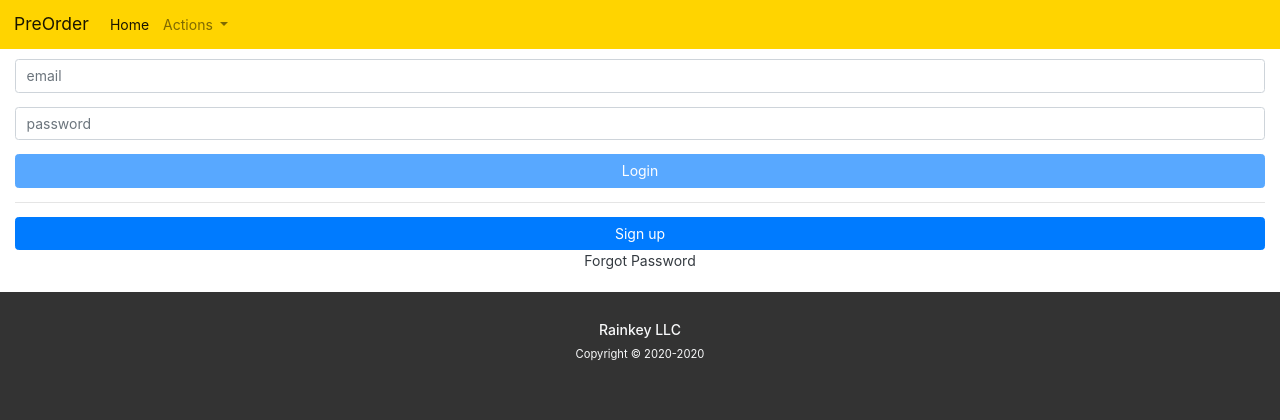
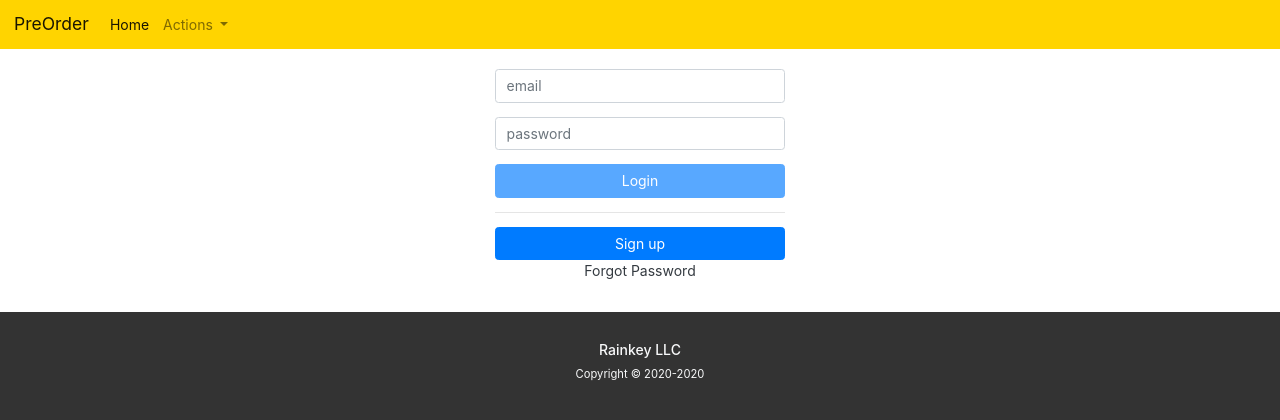
Before and after one commit to blackstrings/preorder-ng, an Angular app: page / in a window 1280 px wide. Shown: the top 420 px of the page. Built offline with nearby package versions, Linux system fonts and the light colour scheme.

Commit message:
add padding and text format long strings

```diff
--- a/src/app/app.component.html
+++ b/src/app/app.component.html
@@ -1,5 +1,5 @@
 <app-header-view></app-header-view>
-<div class="container-fluid">
+<div class="container-fluid" id="main-container">
   <router-outlet></router-outlet>
 </div>
 <app-footer-view></app-footer-view>
--- a/src/app/app.component.scss
+++ b/src/app/app.component.scss
@@ -1,5 +1,7 @@
 #main-container {
-  text-align: center;
-  margin:0;
-  padding: 0;
+  padding-top: 10px;
+  padding-bottom: 10px;
+  margin-top: 49px;
+  max-width: 320px;
+  min-width: 320px;
 }
--- a/src/app/services/merchant-service/merchant.service.ts
+++ b/src/app/services/merchant-service/merchant.service.ts
@@ -89,7 +89,7 @@ export class MerchantService {
   /**
    * Use this when not available in the cache.
    * http call to get the merchant.
-   * returns as an array however due to the interface
+   * returns as an array due to the interface protocol
    */
   public getMerchant(token: string, id: number): Observable<Merchant[] | HttpErrorContainer> {
     if(id){
--- a/src/app/views/nav-views/basic-nav-view/basic-nav-view.component.html
+++ b/src/app/views/nav-views/basic-nav-view/basic-nav-view.component.html
@@ -1,4 +1,4 @@
-<nav  class="navbar navbar-expand-lg navbar-light">
+<nav  class="navbar navbar-expand-lg navbar-light fixed-top">
   <a  class="navbar-brand"  href="#">PreOrder</a>
 
   <button  class="navbar-toggler"  type="button"  data-toggle="collapse"  data-target="#navbarSupportedContent"  aria-controls="navbarSupportedContent"  aria-expanded="false"  aria-label="Toggle navigation">
@@ -18,7 +18,7 @@
           <a [hidden]="isLogin" class="dropdown-item" [routerLink]="ViewRoutes.USER_CREATE_PROFILE"> Create Account </a>
 
           <div [hidden]="!isLogin" class="dropdown-divider"></div>
-          <a [hidden]="!isLogin" class="dropdown-item" [routerLink]="ViewRoutes.MERCHANT_CREATE"> Create Merchant Account</a>
+          <a [hidden]="!isLogin" class="dropdown-item" [routerLink]="ViewRoutes.MERCHANT_CREATE">Become a Seller</a>
 
           <div [hidden]="!isLogin" class="dropdown-divider"></div>
           <a [hidden]="!isLogin" class="dropdown-item" (click)="logout()"> Logout </a>
--- a/src/app/views/user-views/user-create-order-view/user-create-order-view.component.html
+++ b/src/app/views/user-views/user-create-order-view/user-create-order-view.component.html
@@ -1,3 +1,5 @@
+<div>
+
   <div>
     <div id="merchant-info" class="merchant-address">
       <h3 *ngIf="merchant else noMerchant">{{merchant.name | titlecase}}</h3>
@@ -10,11 +12,14 @@
   <hr>
   <h2>Menu</h2>
   <div class="row">
-  <div class="col-12 list-group">
+    <div class="col-12 list-group no-padding-right">
       <ng-container *ngFor="let p of products">
-      <a class="list-group-item list-group-item-action" (click)="addProduct(p.id)">
-        {{p.title}} <span class="badge-pill float-right"> {{p.price | currency}} </span>
-      </a>
+        <div class="list-group-item list-group-item-action" (click)="addProduct(p.id)">
+          {{ (p.title.length>productNameMaxCharacter)? (p.title | slice:0:productNameMaxCharacter)+'...':(p.title) }}
+          <span class="badge-pill float-right"> {{p.price | currency}} </span>
+        </div>
       </ng-container>
     </div>
   </div>
+
+</div>
--- a/src/app/views/user-views/user-create-order-view/user-create-order-view.component.ts
+++ b/src/app/views/user-views/user-create-order-view/user-create-order-view.component.ts
@@ -15,6 +15,9 @@ export class UserCreateOrderViewComponent implements OnInit {
 
   public merchant: Merchant;
   public products: Product[];
+
+  /** prevent displaying long product names in the view */
+  public readonly productNameMaxCharacter: number = 30;
 
   /**
    *
--- a/src/app/views/user-views/user-merchant-list-view/user-merchant-list-view.component.html
+++ b/src/app/views/user-views/user-merchant-list-view/user-merchant-list-view.component.html
@@ -1,16 +1,23 @@
-<h1>
-  Merchants
-</h1>
-<div class="row">
-  <input class="col-12" [defaultValue]="'search by name'">
+<div id="search-box" class="row">
+  <div class="col-12">
+    <input class="col-12 input-group-text" placeholder="pizza, chinese, store name, ...">
+  </div>
+<!--  <input class="col-12 input-group-text" [defaultValue]="'search by name'">-->
+</div>
+
+<div style="padding-bottom: 10px;">
+  <form [formGroup]="formSearchType">
+    <input type="radio" value="selected" id="opt1"> Location
+    <input type="radio" value="v1" id="opt2"> Keyword
+  </form>
 </div>
 
 <div class="row">
-  <div class="col-12 list-group">
+  <div class="col-12 list-group no-padding-right">
     <ng-container *ngFor="let merchant of merchants">
       <a class="list-group-item list-group-item-action"
          (click)="goToUserCreateOrderView(merchant.id)">
-        {{merchant.name}}
+        {{ (merchant.name.length>maxCharLimit) ? (merchant.name | titlecase | slice:0:maxCharLimit)+'...' : (merchant.name | titlecase) }}
       </a>
     </ng-container>
   </div>
--- a/src/app/views/user-views/user-merchant-list-view/user-merchant-list-view.component.scss
+++ b/src/app/views/user-views/user-merchant-list-view/user-merchant-list-view.component.scss
@@ -0,0 +1,3 @@
+#search-box {
+  padding-bottom: 10px;
+}
--- a/src/app/views/user-views/user-merchant-list-view/user-merchant-list-view.component.ts
+++ b/src/app/views/user-views/user-merchant-list-view/user-merchant-list-view.component.ts
@@ -5,6 +5,7 @@ import {ViewRoutes} from "../../view-routes";
 import {Router} from "@angular/router";
 import {UserService} from "../../../services/user-service/user.service";
 import {MerchantService} from "../../../services/merchant-service/merchant.service";
+import {FormGroup} from "@angular/forms";
 
 @Component({
   selector: 'app-user-merhchant-list-view',
@@ -16,6 +17,8 @@ export class UserMerchantListViewComponent implements OnInit {
   ViewRoutes = ViewRoutes;
 
   public merchants: Merchant[] = [];
+  public readonly maxCharLimit: number = 36;
+  public formSearchType: FormGroup = new FormGroup({});
 
   constructor(private router: Router, private userService: UserService, private merchantService: MerchantService) {
     console.log('<< UserMerchantListView >> View Initiated');
--- a/src/styles.scss
+++ b/src/styles.scss
@@ -10,4 +10,10 @@ html {
   color: red;
 }
 
-$color-primary: #ffd400;
+.no-padding-right {
+  padding-right: 0 !important;
+}
+
+// global variables
+// to use global scss variables in component's css, you need to import the style into each component's css
+$color-primary: #ffd400; // gold
```
Lines whose indentation alone changed are shown as unchanged.
